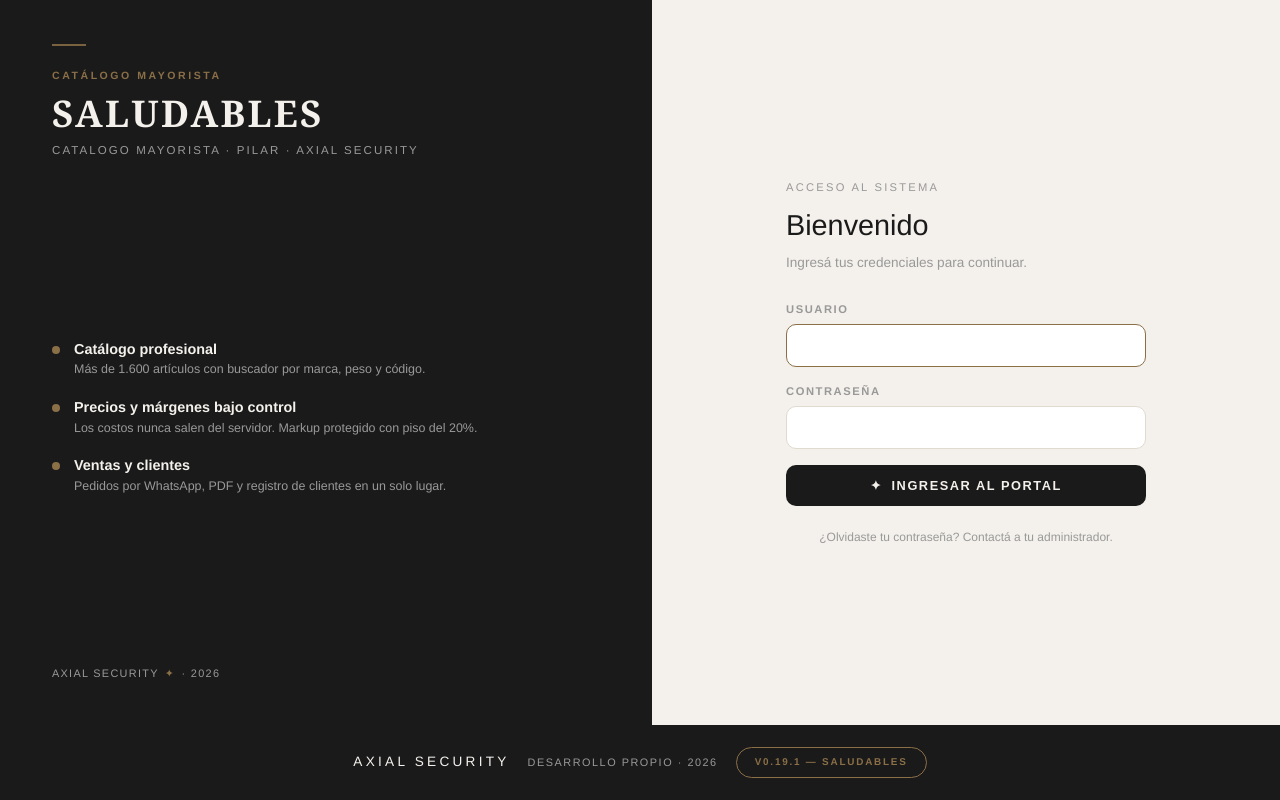
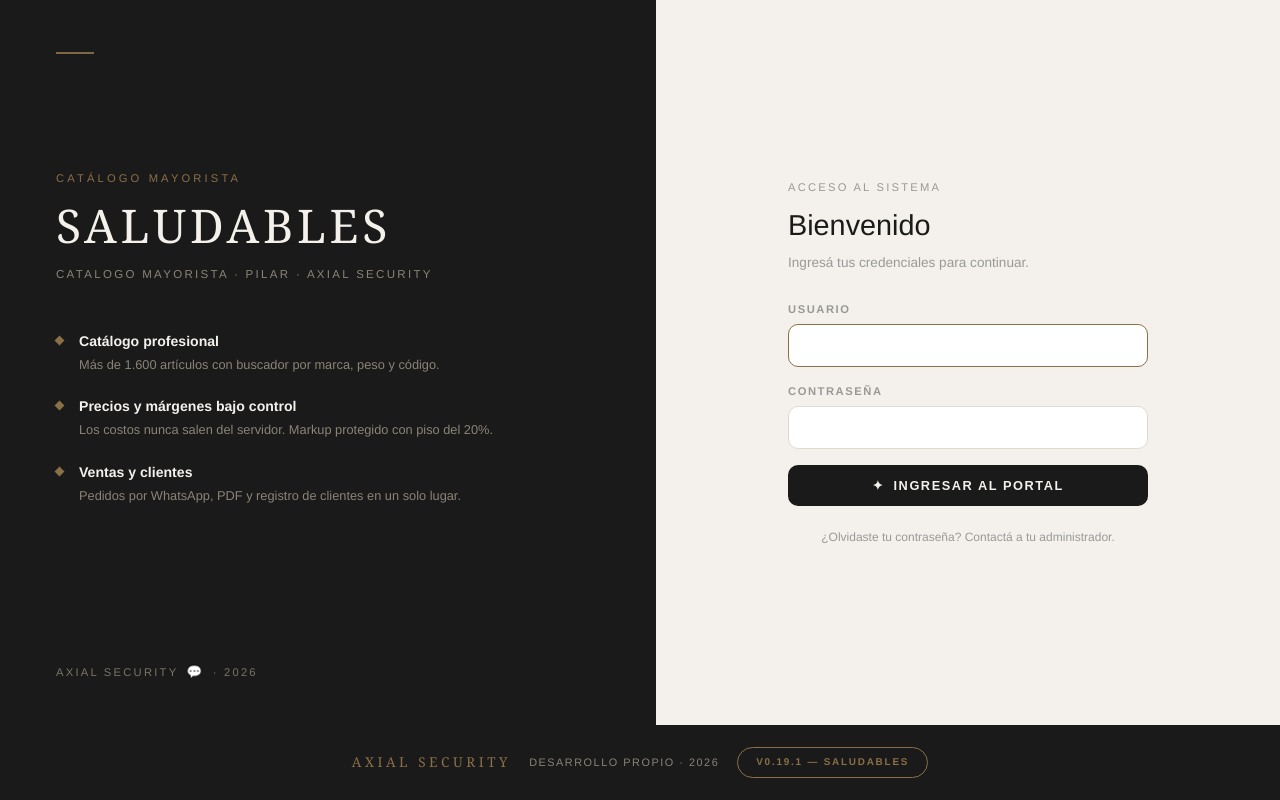
Before and after one commit to AxialSC/saludables-colegios, a Flask app: page /login in a window 1280 px wide. Run offline with Flask 3, Linux system fonts and the light colour scheme.

Commit message:
Saludables v0.19.2 - 2  ZIP

```diff
--- a/app/templates/admin/base_admin.html
+++ b/app/templates/admin/base_admin.html
@@ -39,7 +39,7 @@
             <a href="{{ url_for('admin.banners') }}"
                class="{% if 'banner' in request.endpoint %}activo{% endif %}">🖼️ Banners</a>
             <a href="{{ url_for('admin.food_cost') }}"
-               class="{% if 'food_cost' in request.endpoint %}activo{% endif %}">📊 Food Cost <span class="badge-soon">v0.15</span></a>
+               class="{% if 'food_cost' in request.endpoint %}activo{% endif %}">📊 Food Cost</a>
             {% endif %}
             <a href="{{ url_for('cliente.catalogo') }}" target="_blank">Ver tienda ↗</a>
             <a href="#" class="disabled">Reportes <span class="badge-soon">v0.7</span></a>
--- a/app/templates/auth/login.html
+++ b/app/templates/auth/login.html
@@ -10,8 +10,10 @@
 
     <!-- Lado carbon -->
     <div class="login-side">
+        <div class="lv-dash"></div>
+
+        <div class="lv-centro">
             <div class="brand-top">
-            <div class="lv-dash"></div>
                 <div class="eyebrow">Catálogo mayorista</div>
                 <div class="marca lv-marca">{{ app_nombre }}</div>
                 <div class="sub">{{ app_subtitulo }} · AXIAL SECURITY</div>
@@ -40,12 +42,14 @@
                     </div>
                 </div>
             </div>
+        </div>
 
         <div class="login-side-bottom">
             <a class="foot-wa"
                href="https://api.whatsapp.com/send/?phone=5491164148500&amp;text=Hola+Iv%C3%A1n%21+Vengo+desde+el+Portal+de+Saludables+y+necesito+hacer+una+consulta+t%C3%A9cnica.+Mi+nombre+es%3A+&amp;type=phone_number&amp;app_absent=0"
-               target="_blank" rel="noopener">
-                AXIAL SECURITY <span class="wa-star">✦</span> · 2026
+               target="_blank" rel="noopener"
+               title="Escribile a AXIAL SECURITY por WhatsApp">
+                AXIAL SECURITY <span class="wa-globo">💬</span> · 2026
             </a>
         </div>
     </div>
@@ -98,81 +102,93 @@
 </div>
 
 <style>
-/* v0.19.2 · FIX del scroll: la pagina entera mide exactamente el alto de la
-   pantalla. El login ocupa lo que sobra (flex:1) y la franja negra se apoya
-   abajo. Antes el login pedia 100vh Y ADEMAS estaba la franja -> se pasaba. */
-.lv-page {
-    min-height: 100vh;
-    display: flex;
-    flex-direction: column;
+/* =====================================================================
+   v0.19.2 · LOGIN — calcado al estilo del portal Lofty.
+   Todo escopado a esta pagina (.lv-page): no toca app.css general.
+   ===================================================================== */
+
+/* FIX del scroll: la pagina mide exactamente el alto de la pantalla. El login
+   ocupa lo que sobra y la franja negra se apoya abajo. */
+.lv-page { min-height: 100vh; display: flex; flex-direction: column; }
+.lv-page .login-wrap { flex: 1; min-height: 0; }
+
+/* Lado oscuro: rayita arriba, bloque de marca+features CENTRADO vertical,
+   firma abajo de todo (igual que Lofty). */
+.lv-page .login-side {
+    position: relative;
+    justify-content: center;
+    padding: 56px 56px 84px;
 }
-.lv-page .login-wrap {
-    flex: 1;
-    min-height: 0;          /* anula el min-height:100vh de app.css */
+.lv-dash {
+    position: absolute; top: 52px; left: 56px;
+    width: 38px; height: 2px; background: var(--bronce); opacity: .9;
+}
+.lv-centro { display: flex; flex-direction: column; }
+
+.eyebrow {
+    font-size: 0.7rem; letter-spacing: 0.28em; text-transform: uppercase;
+    color: var(--bronce); font-weight: 500; margin-bottom: 14px;
+}
+.lv-marca {
+    font-size: 2.9rem !important; font-weight: 400 !important;
+    letter-spacing: 0.08em !important; line-height: 1.05;
+    font-family: Georgia, 'Times New Roman', serif;
+    color: var(--crema);
+}
+.lv-page .login-side .sub {
+    margin-top: 16px;
+    font-size: 0.72rem; letter-spacing: 0.2em; text-transform: uppercase;
+    color: #8a8378;
 }
 
-/* v0.9 · Footer del login: link a WhatsApp del programador */
+/* Features: viñeta ROMBO bronce (como Lofty), no puntito redondo */
+.lv-page .login-features { margin-top: 48px; }
+.lv-page .feature { margin-bottom: 22px; gap: 16px; }
+.lv-page .feature .dot {
+    width: 7px; height: 7px; margin-top: 6px;
+    background: var(--bronce); border-radius: 0;
+    transform: rotate(45deg);
+}
+.lv-page .feature h4 {
+    font-size: 0.88rem; font-weight: 700; color: var(--crema); margin-bottom: 3px;
+}
+.lv-page .feature p { font-size: 0.8rem; color: #8a8378; line-height: 1.5; }
+
+/* Firma abajo, con globito de WhatsApp (link al programador) */
+.login-side-bottom { position: absolute; bottom: 42px; left: 56px; }
 .foot-wa {
-    font-size: 0.68rem; color: var(--text-soft);
-    letter-spacing: 0.12em; text-transform: uppercase;
+    font-size: 0.7rem; color: #7a746a;
+    letter-spacing: 0.2em; text-transform: uppercase;
     transition: color 0.15s ease;
 }
 .foot-wa:hover { color: var(--bronce); }
-.foot-wa .wa-star { color: var(--bronce); margin: 0 2px; }
-
-/* v0.19.0 · Ajustes visuales tipo "El Arquitecto" (referencia: portal Lofty).
-   Todo escopado a esta pagina — no toca app.css general. */
-.lv-dash {
-    width: 34px; height: 2px; background: var(--bronce);
-    margin-bottom: 22px; opacity: .85;
-}
-.eyebrow {
-    font-size: 0.66rem; letter-spacing: 0.24em; text-transform: uppercase;
-    color: var(--bronce); font-weight: 600; margin-bottom: 10px;
-}
-.lv-marca {
-    font-size: 2.3rem !important; font-weight: 600 !important;
-    letter-spacing: 0.06em !important; line-height: 1.05;
-    font-family: Georgia, 'Times New Roman', serif;
-}
-.login-side .sub { margin-top: 12px; }
-
-/* Padding del lado oscuro un poco mas contenido, para que entre todo sin scroll */
-.lv-page .login-side { padding: 44px 52px; }
-.lv-page .login-features { margin-top: 28px; }
-.lv-page .feature { margin-bottom: 18px; }
-
-.login-side-bottom { display: flex; flex-direction: column; gap: 10px; }
+.wa-globo { margin: 0 3px; font-size: 0.78rem; }
 
 .btn-star { margin-right: 4px; }
 
 /* Flash del login con acento lateral, mas discreto que el flash general */
 .lv-flashes { list-style: none; margin-bottom: 22px; }
 .lv-flash {
-    background: transparent !important;
-    border: none !important;
+    background: transparent !important; border: none !important;
     border-left: 3px solid var(--bronce) !important;
     padding: 8px 0 8px 14px !important;
-    color: var(--text-dark) !important;
-    font-size: 0.85rem;
-    border-radius: 0 !important;
+    color: var(--text-dark) !important; font-size: 0.85rem; border-radius: 0 !important;
 }
 .lv-flash.error { border-left-color: var(--danger) !important; color: var(--danger) !important; }
 .lv-flash.warning { border-left-color: var(--warning) !important; color: #9a6200 !important; }
 
-/* Franja negra inferior, full width, debajo del login partido */
+/* Franja negra inferior, full width */
 .lv-footer {
-    background: var(--carbon);
-    padding: 22px 40px;
+    background: var(--carbon); padding: 22px 40px; flex-shrink: 0;
     display: flex; flex-wrap: wrap; align-items: center; justify-content: center;
     gap: 18px; text-align: center;
-    flex-shrink: 0;
 }
 .lv-footer-marca {
-    font-size: 0.85rem; letter-spacing: 0.24em; text-transform: uppercase; color: var(--crema);
+    font-size: 0.85rem; letter-spacing: 0.26em; text-transform: uppercase; color: var(--bronce);
+    font-family: Georgia, 'Times New Roman', serif;
 }
 .lv-footer-sub {
-    font-size: 0.68rem; letter-spacing: 0.14em; text-transform: uppercase; color: var(--text-soft);
+    font-size: 0.68rem; letter-spacing: 0.14em; text-transform: uppercase; color: #8a8378;
 }
 .lv-pill {
     font-size: 0.62rem; letter-spacing: 0.18em; text-transform: uppercase;
@@ -180,11 +196,15 @@
     padding: 7px 18px; border-radius: 999px; font-weight: 600;
 }
 
-/* En pantallas bajas o celular, dejamos que scrollee normalmente (mejor eso que
-   apretujar el contenido hasta que no se lea). */
-@media (max-height: 620px), (max-width: 820px) {
+/* Pantallas bajas o celular: dejamos que scrollee normal (mejor que apretujar
+   el contenido hasta que no se lea). */
+@media (max-height: 660px), (max-width: 820px) {
     .lv-page { min-height: 0; }
     .lv-page .login-wrap { min-height: 100vh; }
+    .lv-page .login-side { padding: 44px 28px 80px; }
+    .lv-dash { top: 40px; left: 28px; }
+    .login-side-bottom { left: 28px; }
+    .lv-marca { font-size: 2.2rem !important; }
 }
 @media (max-width: 620px) {
     .lv-footer { padding: 20px 24px; }
```
Lines whose indentation alone changed are shown as unchanged.
